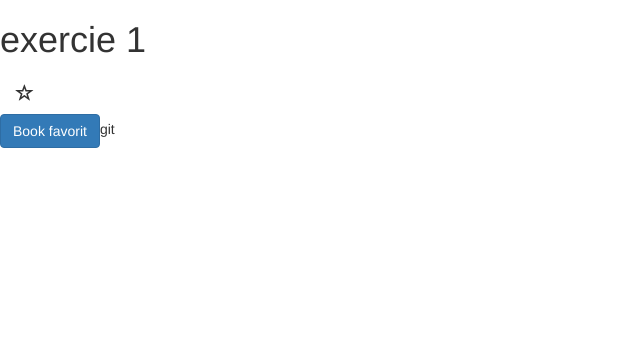
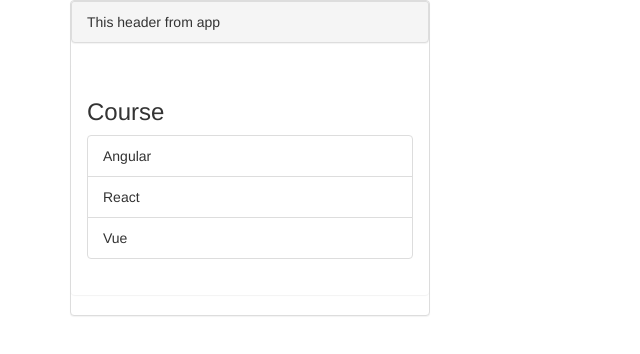
Before and after one commit to yassine-mabrouk/leran-angular, an Angular app: page / in a window 1280 px wide. Shown: the top 354 px of the page, without its empty margins (0-640 px from the left). Built offline with nearby package versions, Linux system fonts and the light colour scheme.

Commit message:
CH5:Component API

```diff
--- a/src/app/app.component.html
+++ b/src/app/app.component.html
@@ -1,3 +1,18 @@
-<h1>exercie 1</h1>
-<!-- <app-course></app-course> -->
-<app-exo></app-exo>
+<!--
+    <h1> exercie 1</h1>
+<app-exo [is-favorite]="post.favorite" (change)="onChnageFavorite($event)"></app-exo> <br>-->
+
+<!-- use panel component :test ng-content  -->
+<app-panel>
+    <div class="header">This header from app</div>
+    <div class="body">
+        <h3>Course</h3>
+
+        <ul class="list-group">
+            <li class="list-group-item">Angular</li>
+            <li class="list-group-item">React </li>
+            <li class="list-group-item">Vue</li>
+        </ul>
+
+    </div>
+</app-panel>
--- a/src/app/app.component.ts
+++ b/src/app/app.component.ts
@@ -6,5 +6,25 @@
   styleUrls: ['./app.component.css']
 })
 export class AppComponent {
-  title = 'learnAngular';
+
+  constructor(){}
+
+   public post ={
+    title:"my title from app component ",
+    favorite:false
+  }
+  // recevoir un obj arg
+  onChnageFavorite (arg){
+    console.log("Favorite is changed ");
+    console.log("Status:"+arg.type);
+    console.log("Status:"+arg.title);
+  }
+  // for last video :test ng-content
+   public panel ={
+     title: "myTitle"
+   }
+
+
+
+
 }
--- a/src/app/app.module.ts
+++ b/src/app/app.module.ts
@@ -6,6 +6,7 @@
 import { FormsModule } from '@angular/forms';
 import { ResumePipe } from './pipes/resume.pipe';
 import { ExoComponent } from './exo/exo.component';
+import { PanelComponent } from './panel/panel.component';
 
 
 
@@ -14,7 +15,8 @@
     AppComponent,
       CourseComponent,
       ResumePipe,
-      ExoComponent
+      ExoComponent,
+      PanelComponent
    ],
   imports: [
 
--- a/src/app/exo/exo.component.html
+++ b/src/app/exo/exo.component.html
@@ -1,2 +1,2 @@
 <span class="glyphicon glyphicon-star btn-lg" [class]="isFavorite ? 'glyphicon-star':'glyphicon-star-empty'" aria-hidden="true"></span> <br>
-<button class="btn btn-primary" (click)="onSetFavorite($event)">Book favorit</button>git
+<button class="btn btn-primary" (click)="onSetFavorite($event)">Book favorit</button><br>
--- a/src/app/exo/exo.component.ts
+++ b/src/app/exo/exo.component.ts
@@ -1,4 +1,5 @@
-import { Component, OnInit } from '@angular/core';
+import { EventEmitter, Output } from '@angular/core';
+import { Component, Input, OnInit } from '@angular/core';
 
 @Component({
   selector: 'app-exo',
@@ -6,14 +7,26 @@
   styleUrls: ['./exo.component.css']
 })
 export class ExoComponent implements OnInit {
-  public isFavorite:boolean=false;
+
+   public post ={
+     title:"my title",
+     favorite:true
+   }
+   title:string="favorite-com"
+  @Input('is-favorite') isFavorite:boolean=false;
+  // is-favourite est un alias qui pointe sur le variable isFavoite
+  @Output ('change') myFunction=new EventEmitter();
+  // change est un alias t sur output
   constructor() { }
 
   ngOnInit(): void {
   }
   onSetFavorite($event){
-   // $event.stopPropagation();
-    this.isFavorite=!this.isFavorite;
+   $event.stopPropagation();
+  this.isFavorite=!this.isFavorite;
+  // passer un objet
+  const arg ={type:this.isFavorite,title:this.title};
+  this.myFunction.emit(arg);
   }
 
 }
--- /dev/null
+++ b/src/app/panel/panel.component.html
@@ -0,0 +1,18 @@
+<div class="container">
+    <div class="row">
+        <div class="col-md-4">
+            <div class="panel panel-default">
+                <div class="panel panel-heading">
+                    <!-- utiliser les ng content -->
+                    <ng-content select=".header"></ng-content>
+
+                </div>
+                <div class="panel panel-body">
+                    <ng-content select=".body"></ng-content>
+
+                </div>
+
+            </div>
+        </div>
+    </div>
+</div>
--- /dev/null
+++ b/src/app/panel/panel.component.ts
@@ -0,0 +1,24 @@
+import { Component, Input, OnInit, Output, EventEmitter } from '@angular/core';
+
+@Component({
+  selector: 'app-panel',
+  templateUrl: './panel.component.html',
+  styleUrls: ['./panel.component.scss']
+})
+export class PanelComponent implements OnInit {
+
+  @Input('title') mytile:string;
+  @Output('change') setContent = new EventEmitter();
+  constructor() { }
+
+  ngOnInit() {
+    this.onSetContent();
+  }
+
+  onSetContent(){
+    //event.stopPropagation();
+    this.setContent.emit();
+  }
+
+
+}
```
Also changed, not shown: src/app/panel/panel.component.scss (added), 2 other files (tests, documents, lock files or other folders).
